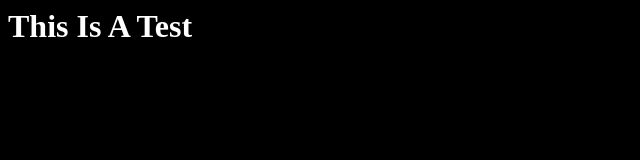
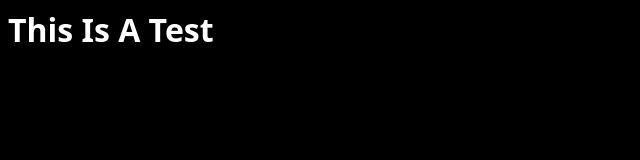
Before and after one commit to mentalmatt123/My-Website-1, a plain HTML site: page index.html in a window 1280 px wide. Shown: the whole page, without its empty margins (0-640 px from the left). Drawn offline with Linux system fonts and the light colour scheme.

Commit message:
Update index.html

```diff
--- a/index.html
+++ b/index.html
@@ -5,5 +5,7 @@
       }
     </style>
 
+    <div class="font">
     <h1 style="color: white">This Is A Test</h1>
+    </div>
   </body>
```
